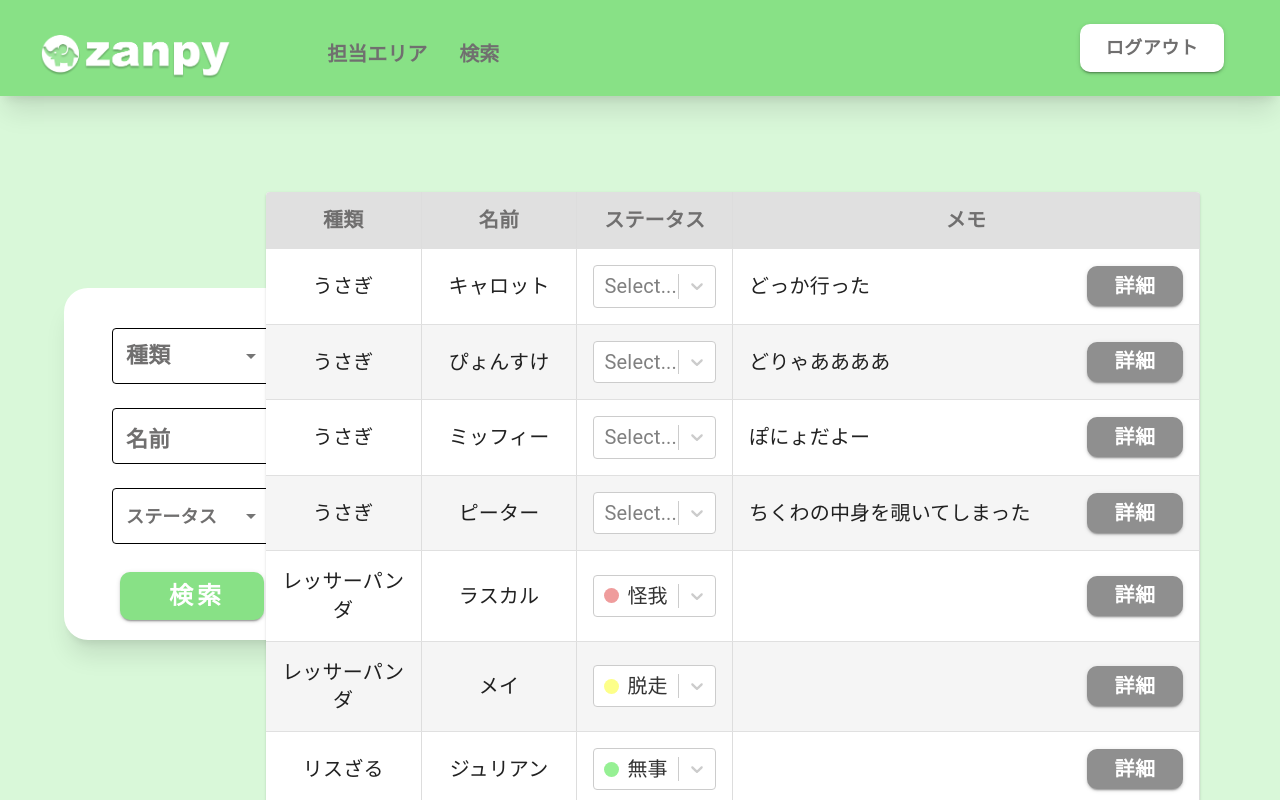
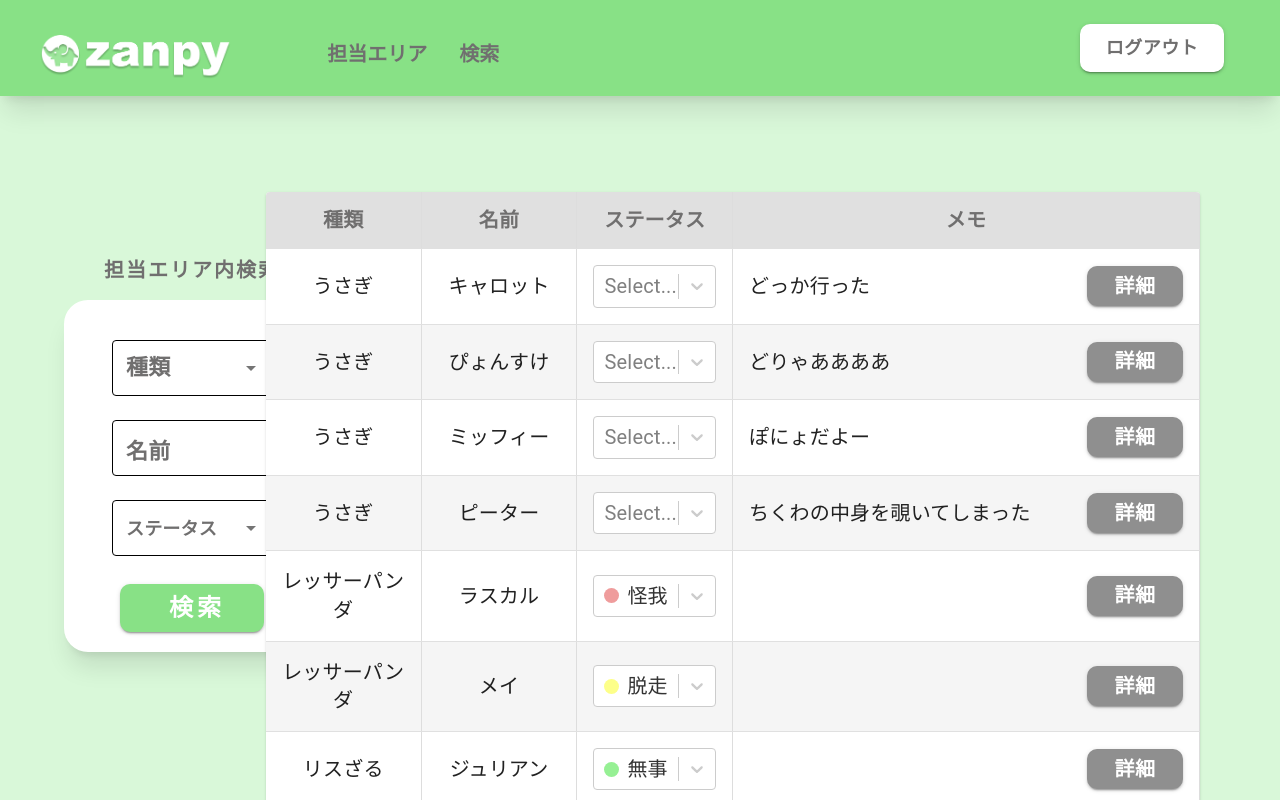
Before and after one commit to Fuuma0000/zanpy, a React (Create React App) app: page /my-area in a window 1280 px wide. Shown: the top 800 px of the page. Built offline with nearby package versions, Linux system fonts and the light colour scheme.

Commit message:
[add]上に文字つけた

```diff
--- a/src/components/SearchBox.jsx
+++ b/src/components/SearchBox.jsx
@@ -9,8 +9,13 @@ const SearchBox = () => {
   const isMyAreaOpen = useRecoilValue(myAreaOpenState);
 
   return (
-    <>
-      <div className='fixed bg-white left-16 top-72 rounded-3xl shadow-xl'>
+    <div className='fixed left-16 top-64'>
+      {isMyAreaOpen && (
+        <p className='flex items-center justify-center font-black text-test mb-4 text-xl tracking-widest'>
+          担当エリア内検索
+        </p>
+      )}
+      <div className=' bg-white rounded-3xl shadow-xl'>
         {/* 検索ボックス */}
         <div className='flex flex-col gap-6 px-12 pt-2 pb-6  '>
           {!isMyAreaOpen && (
@@ -137,7 +142,7 @@ const SearchBox = () => {
           </div>
         </div>
       </div>
-    </>
+    </div>
   );
 };
 
```
